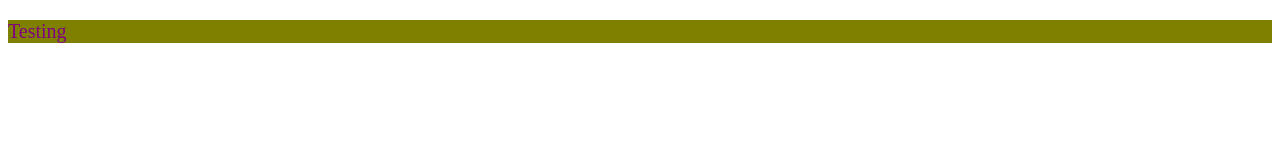
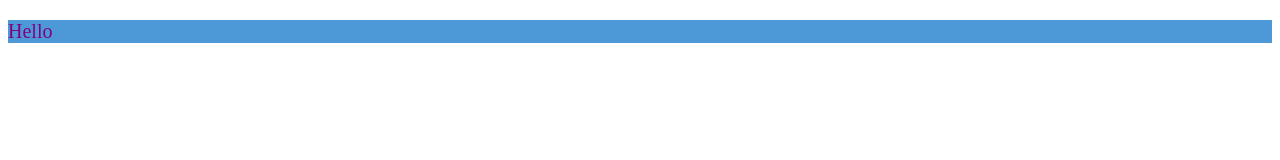
Before and after one commit to ameads21/animatedTextGitDemo, a plain HTML site: page index.html in a window 1280 px wide. Drawn offline with Linux system fonts and the light colour scheme.

Commit message:
Change color

```diff
--- a/app.css
+++ b/app.css
@@ -1,5 +1,5 @@
 p {
   color: purple;
-  background-color: olive;
+  background-color: rgb(77, 152, 214);
   font-size: 20px;
 }
--- a/index.html
+++ b/index.html
@@ -7,7 +7,7 @@
     <link rel="stylesheet" href="app.css" />
   </head>
   <body>
-    <p>Testing</p>
+    <p>Hello</p>
     <script src="app.js"></script>
   </body>
 </html>
```
